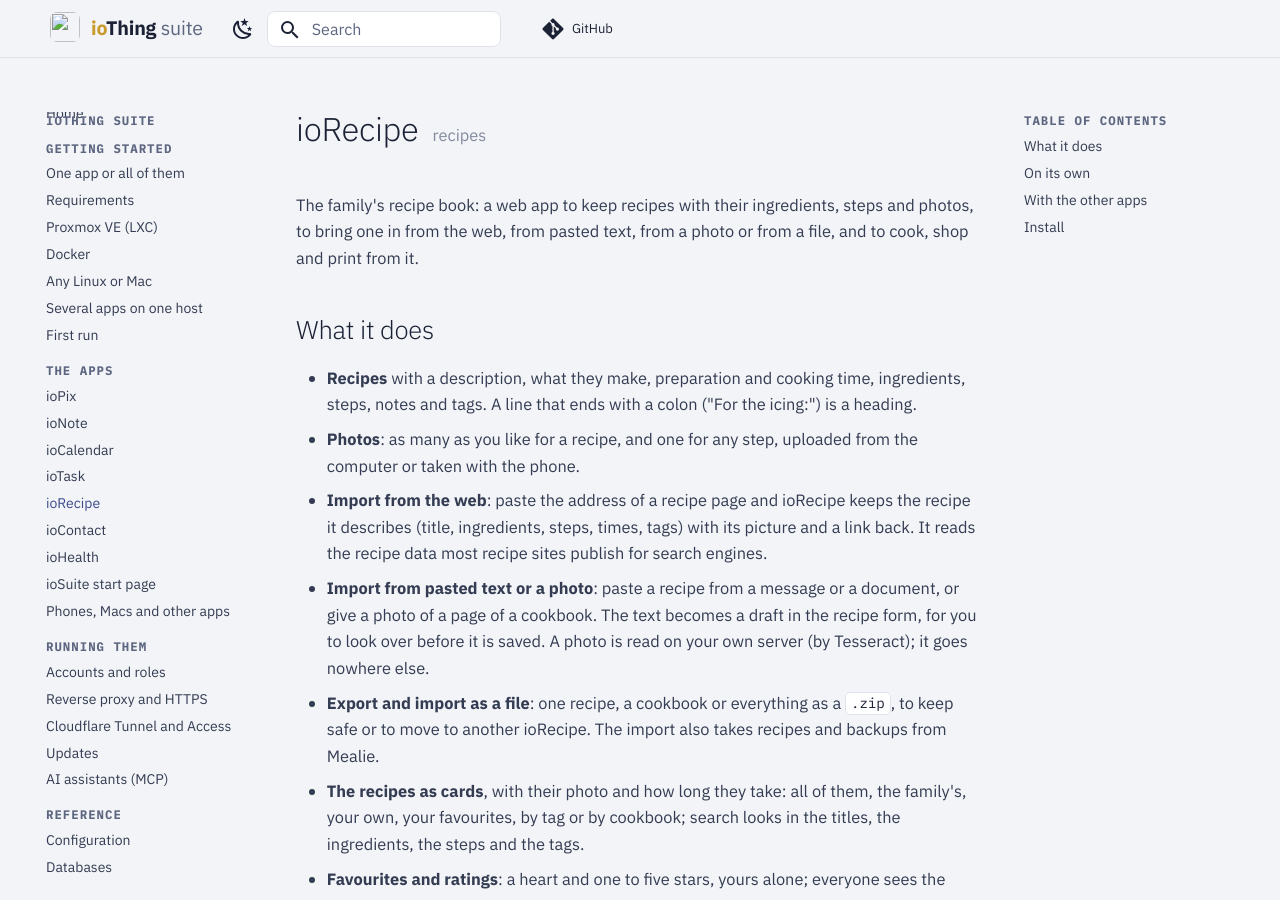
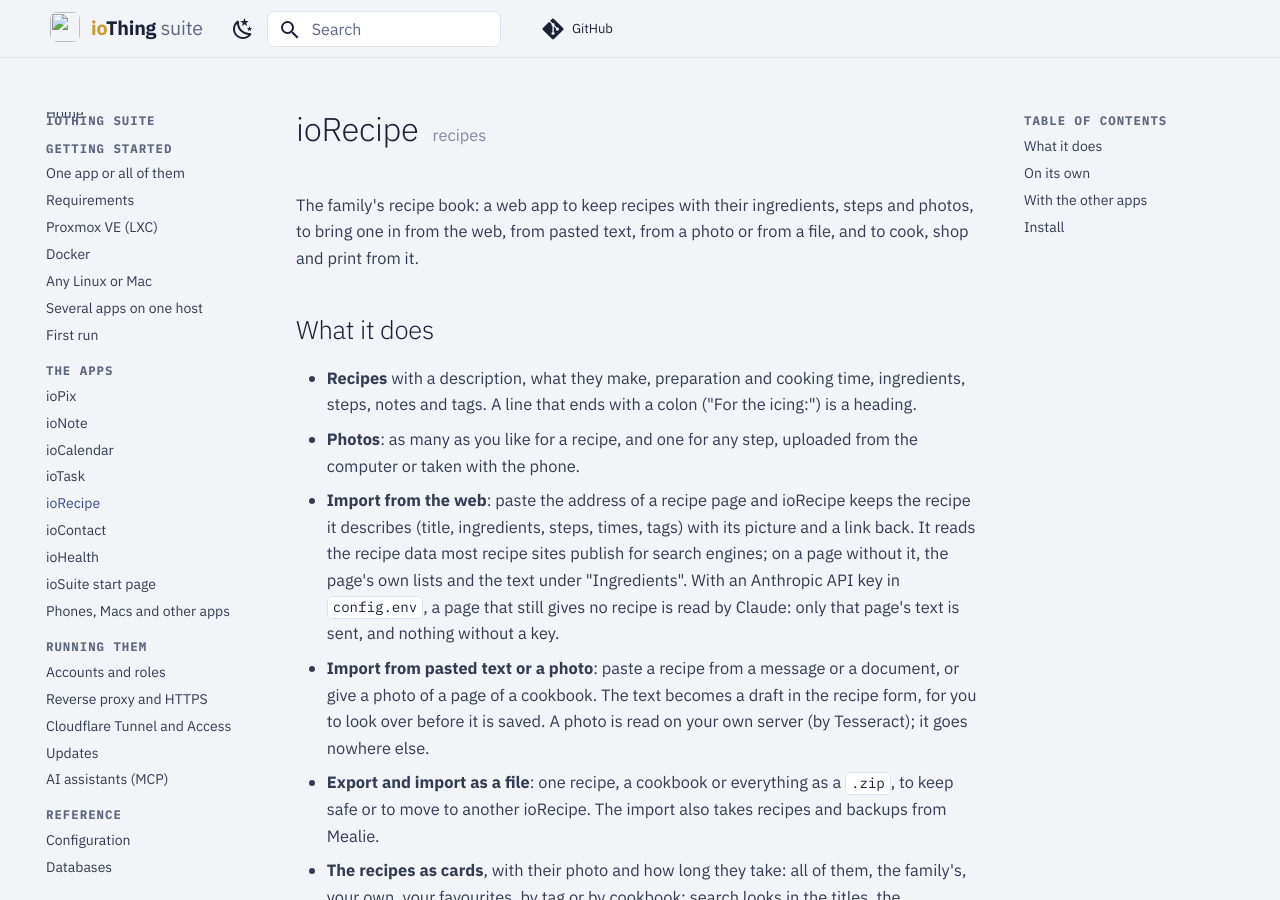
Before and after one commit to avandeputte/iosuite, an MkDocs documentation site: the page built from docs/docs/apps/iorecipe.md, in a window 1280 px wide and 900 px high. Built offline with MkDocs 1.6.1 and Material for MkDocs 9.7.7, drawn with Linux system fonts in a browser that asks for light colours; comment, search, counter and statistics services are not loaded.

Commit message:
ioRecipe 0.4.0: recipes on pages without recipe data (iosuite-docs#9)
The ioRecipe page says how the web import reads a page without recipe data.

```diff
--- a/docs/docs/apps/iorecipe.md
+++ b/docs/docs/apps/iorecipe.md
@@ -15,7 +15,9 @@ the web, from pasted text, from a photo or from a file, and to cook, shop and pr
   phone.
 - **Import from the web**: paste the address of a recipe page and ioRecipe keeps the recipe it describes (title,
   ingredients, steps, times, tags) with its picture and a link back. It reads the recipe data most recipe sites
-  publish for search engines.
+  publish for search engines; on a page without it, the page's own lists and the text under "Ingredients". With an
+  Anthropic API key in `config.env`, a page that still gives no recipe is read by Claude: only that page's text is
+  sent, and nothing without a key.
 - **Import from pasted text or a photo**: paste a recipe from a message or a document, or give a photo of a page of
   a cookbook. The text becomes a draft in the recipe form, for you to look over before it is saved. A photo is read
   on your own server (by Tesseract); it goes nowhere else.
```
